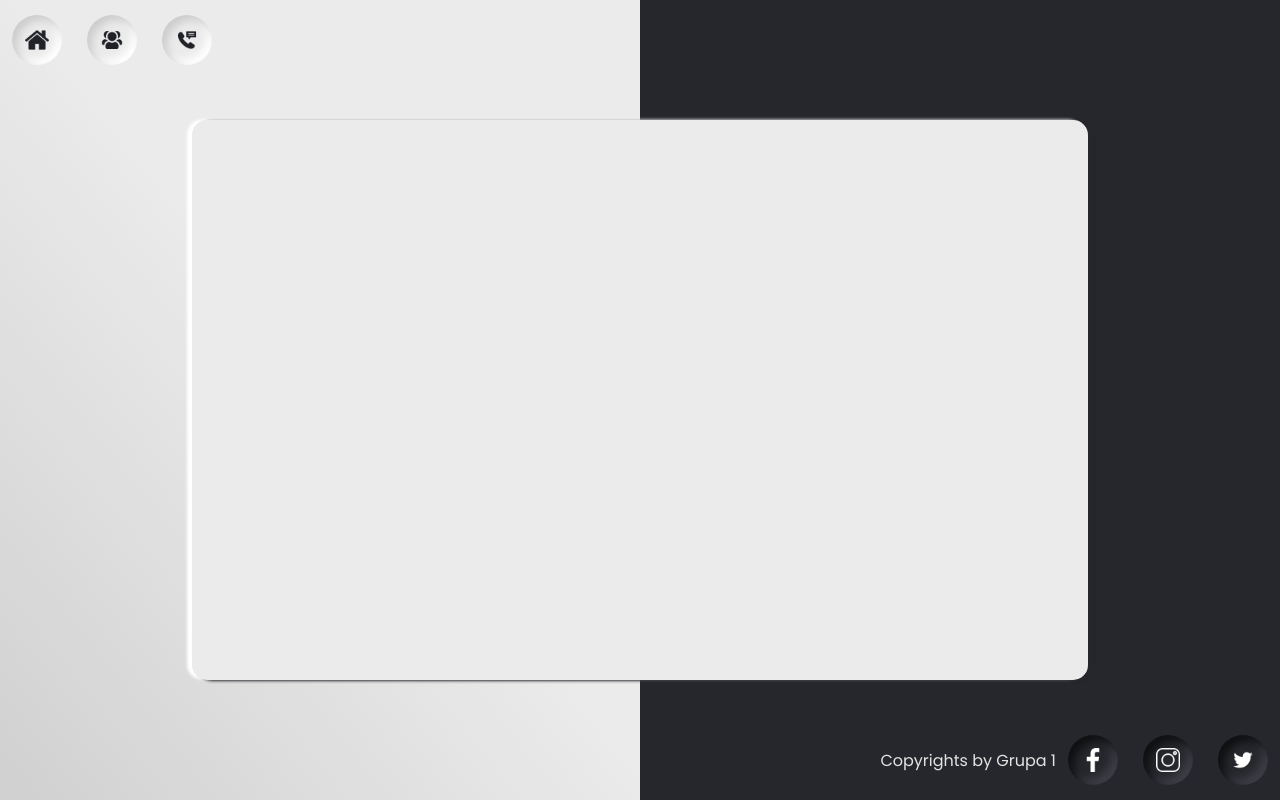
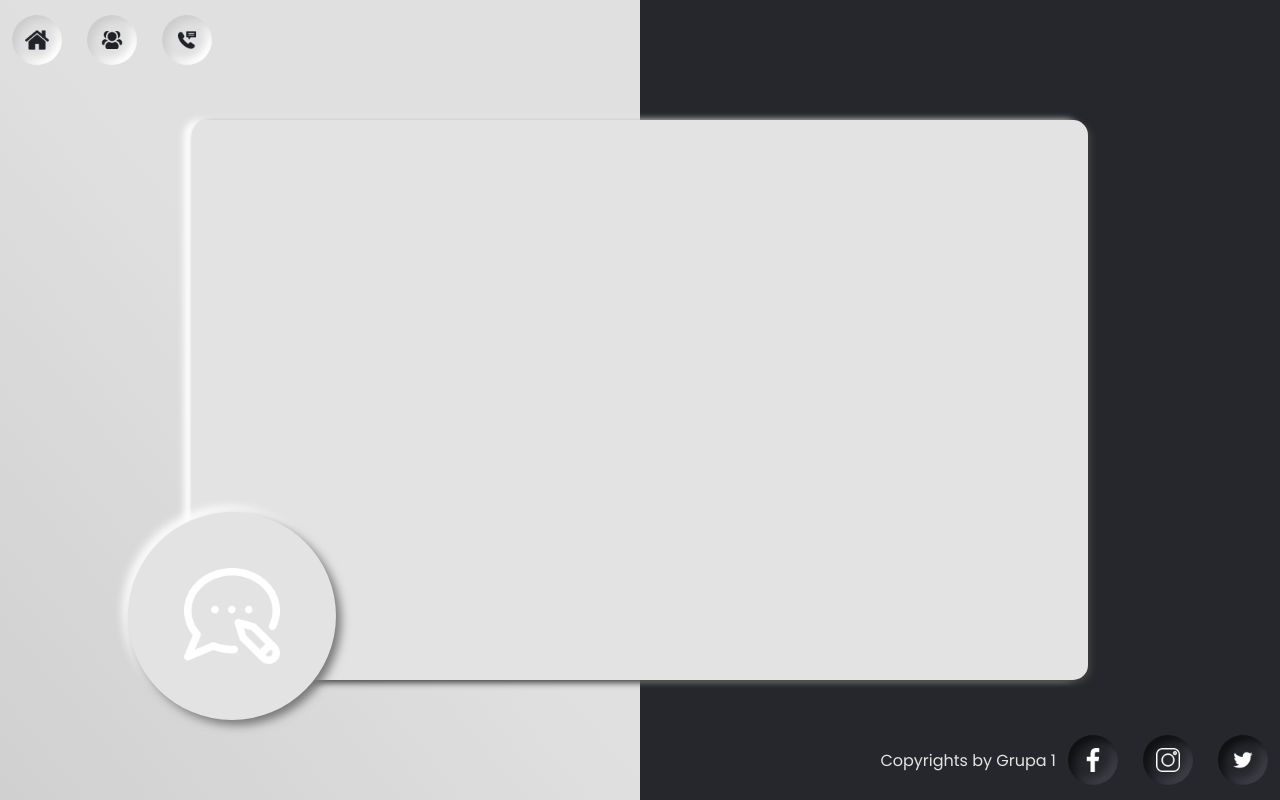
Before and after one commit to Aksiuszka/BlogSystem, a React (Create React App) app: page / in a window 1280 px wide. Built offline with nearby package versions, Linux system fonts and the light colour scheme.

Commit message:
circle component

```diff
--- a/src/App.css
+++ b/src/App.css
@@ -21,8 +21,8 @@
 .lightSide {
 	width: 50%;
 	height: 100vh;
-	background: rgb(218, 218, 218);
-	background: linear-gradient(51deg, #d0d0d0 0%, #ebebeb 52%);
+	background: #dadada;
+	background: linear-gradient(51deg, #d0d0d0 0%, #e0e0e0 52%);
 	display: flex;
 	justify-content: center;
 	z-index: 1;
--- a/src/App.tsx
+++ b/src/App.tsx
@@ -3,6 +3,7 @@ import './App.css';
 import Navbar from 'components/Navbar/Navbar';
 import Footer from 'components/Footer/Footer';
 import Menu from 'components/Menu/Menu';
+import Circle from 'components/Circle/Circle';
 
 function App() {
 	return (
@@ -11,6 +12,7 @@ function App() {
 				<Navbar />
 			</div>
 			<Menu />
+			<Circle/>
 			<div className="darkSide">
 				<Footer></Footer>
 			</div>
--- /dev/null
+++ b/src/components/Circle/Circle.tsx
@@ -0,0 +1,15 @@
+import React from 'react';
+import { Circ, Icon } from './styled';
+import BlogIcon from './assets/blogging.png';
+
+
+
+
+function Circle() {
+  return (
+
+<Circ><Icon src={BlogIcon}/></Circ>
+  );
+};
+
+export default Circle
--- /dev/null
+++ b/src/components/Circle/styled.ts
@@ -0,0 +1,24 @@
+import styled from 'styled-components';
+import { size } from 'constants/breakpoints';
+import { LIGHT_PURPLE, MEDIUM_DARK, WHITE_COLOR, PRIMARY_GREY } from 'constants/colors';
+
+export const Circ = styled.div`
+width:13rem;
+height: 13rem;
+position: absolute;
+bottom:10%;
+left:10%;
+z-index: 20;
+border-radius:50%;
+display:flex;
+justify-content: center;
+align-items: center;
+background: #e3e3e3;
+box-shadow:  5px 5px 10px #787878,
+             -5px -5px 10px #ffffff;
+
+`;
+export const Icon = styled.img`
+height: 6rem;
+width: auto;
+`;
--- a/src/components/Menu/styled.ts
+++ b/src/components/Menu/styled.ts
@@ -1,21 +1,24 @@
 import styled from 'styled-components';
 import { size } from 'constants/breakpoints';
-import { LIGHT_PURPLE, MEDIUM_DARK, WHITE_COLOR, PRIMARY_GREY } from 'constants/colors';
-
-
+import {
+	LIGHT_PURPLE,
+	MEDIUM_DARK,
+	WHITE_COLOR,
+	PRIMARY_GREY,
+} from 'constants/colors';
 
 export const MenuContainer = styled.div`
-width:70%;
-height:70%;
+	width: 70%;
+	height: 70%;
 	position: fixed;
 	top: 50%;
 	left: 50%;
 	transform: translate(-50%, -50%);
 	z-index: 10;
-border-radius:15px;
-display:flex;
+	border-radius: 15px;
+	display: flex;
 	justify-content: center;
-background: #ebebeb;
-box-shadow:  5px 1px 3px #26272C,
-             -5px -0.5px 3px #ffffff;
+	background: #e3e3e3;
+	box-shadow:  3px 3px 6px #404040,
+				-8px 0px 7px #ffffff;
 `;
--- a/src/components/Navbar/styled.ts
+++ b/src/components/Navbar/styled.ts
@@ -27,7 +27,7 @@ export const IconHolders = styled.div`
 height: 50px;
 width: 50px ;
 border-radius:50%;
-background: #ebebeb;
+background: #e0e0e0;
 box-shadow: inset 5px 5px 8px #cccccc,
             inset -5px -5px 8px #ffffff;
 display:flex;
```
Also changed, not shown: src/components/Circle/assets/blogging.png (added). Lines whose indentation alone changed are shown as unchanged.
